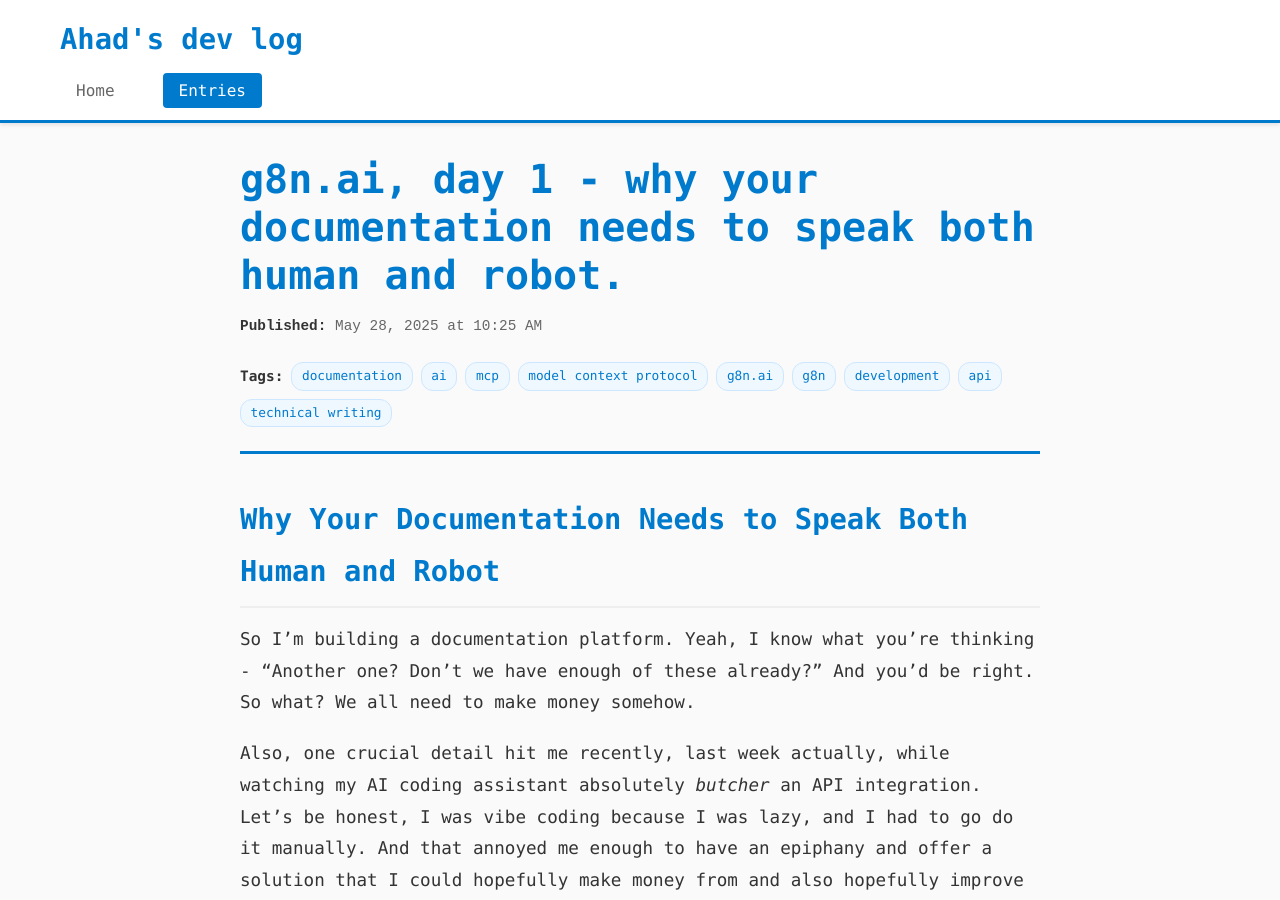
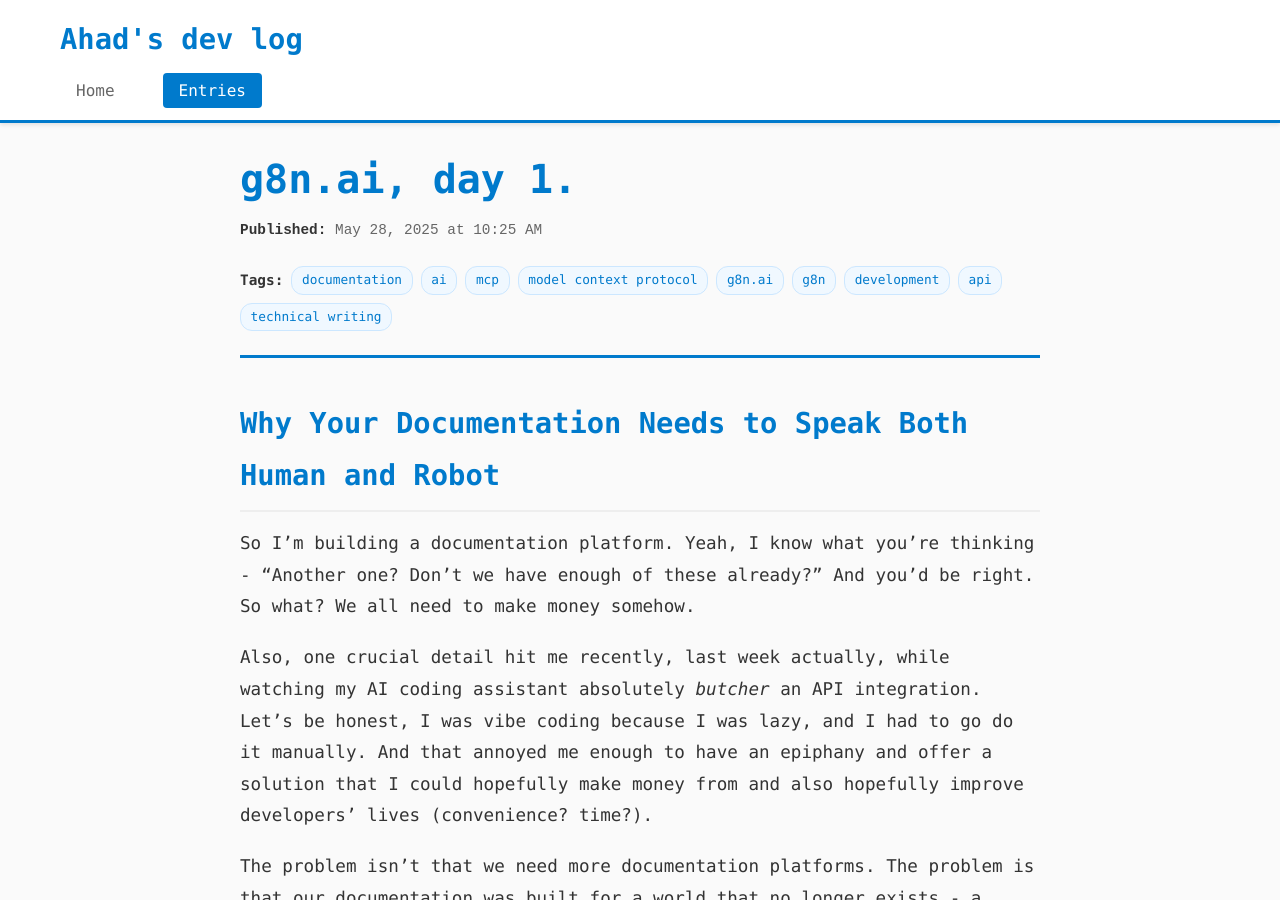
Before and after one commit to aamdani/blog, a Jekyll site: the page built from _entries/g8n-ai-day1.markdown, in a window 1280 px wide and 900 px high. Built offline with Jekyll 4.4.1, drawn with Linux system fonts in a browser that asks for light colours.

Commit message:
Updated G8n Ai Day1

```diff
--- a/_entries/g8n-ai-day1.markdown
+++ b/_entries/g8n-ai-day1.markdown
@@ -1,5 +1,5 @@
 ---
-title: g8n.ai, day 1 - why your documentation needs to speak both human and robot.
+title: g8n.ai, day 1.
 date: 2025-05-28 10:25:00 -05:00
 tags:
 - documentation
```
